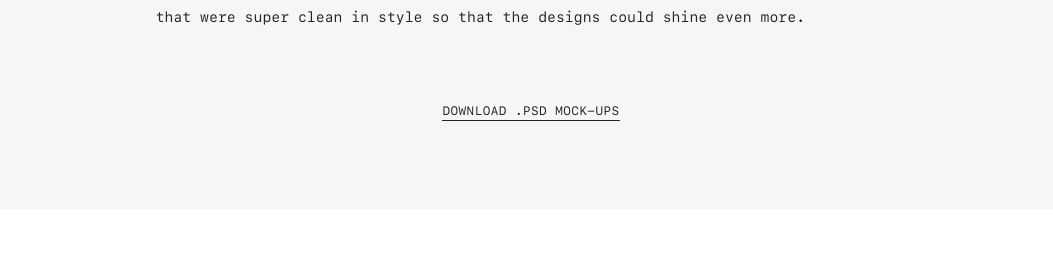
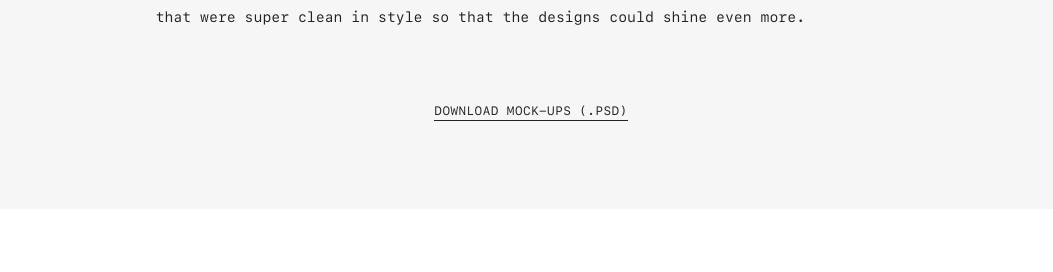
Before and after one commit to itsnwa/portfolio, a Jekyll site: the page built from _projects/allwhite-mockups.md, in a window 1280 px wide. Shown: the part 1897-2169 px from the top of the page, without its empty margins (109-1162 px from the left). Built offline with Jekyll 4.4.1, drawn with Linux system fonts in a browser that asks for light colours; nearby versions of some CDN libraries; a script that is not in the unit is left out; comment, search, counter and statistics services are not loaded.

Commit message:
Small layout changes to .my-info and download button in mockups project.

```diff
--- a/_includes/header.html
+++ b/_includes/header.html
@@ -8,7 +8,10 @@
 
     <div class="column bio">
       <h2 class="title">Nichlas Wærnes Andersen</h2>
-      <p>Art Director &amp; Graphic Designer from Norway, based in Brooklyn, NY.<br><br>
+      <p>Art Director &amp; Graphic Designer from Norway, based in Brooklyn, NY.</p>
+    </div>
+
+    <div class="column availability">
       <span class="dot green"></span>I'm currently open for work</p>
     </div>
 
--- a/_projects/allwhite-mockups.md
+++ b/_projects/allwhite-mockups.md
@@ -13,5 +13,5 @@ thumb-text-color: "#222222"
 </div>
 
 <div class="text-block center-content">
-  <a href="https://dl.dropboxusercontent.com/u/2631181/allwhite-mockups.zip" class="button">Download .PSD Mock-ups</a>
+  <a href="https://dl.dropboxusercontent.com/u/2631181/allwhite-mockups.zip" class="button">Download Mock-ups (.PSD)</a>
 </div>
```
